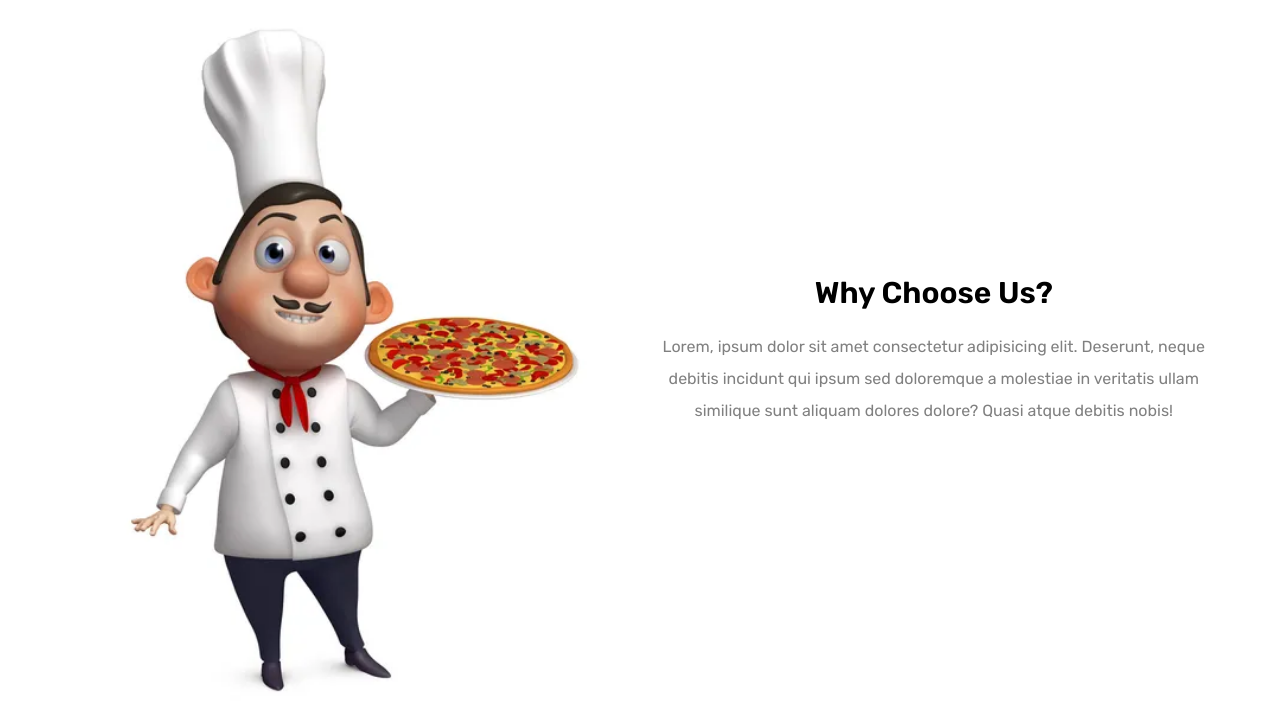
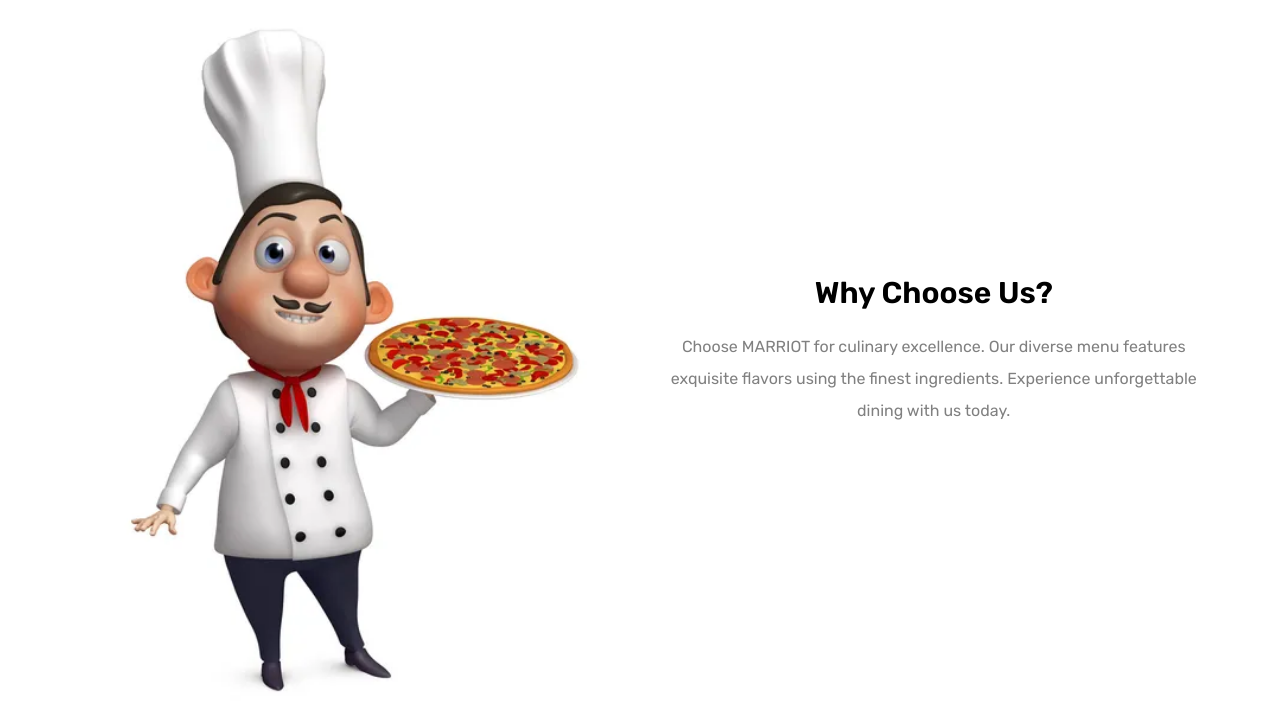
Before and after one commit to ETH-33/cw1-nehalkhatiwada, a PHP site: page /about.php in a window 1280 px wide. Shown: the part 292-1001 px from the top of the page. Run offline with PHP 8.4, Linux system fonts and the light colour scheme; data that the repository does not hold is empty; some libraries are stand-ins or nearby versions.

Commit message:
Update about.php

```diff
--- a/about.php
+++ b/about.php
@@ -50,7 +50,7 @@ if(isset($_SESSION['user_id'])){
 
       <div class="content">
          <h3>why choose us?</h3>
-         <p>Lorem, ipsum dolor sit amet consectetur adipisicing elit. Deserunt, neque debitis incidunt qui ipsum sed doloremque a molestiae in veritatis ullam similique sunt aliquam dolores dolore? Quasi atque debitis nobis!</p>
+         <p>Choose MARRIOT for culinary excellence. Our diverse menu features exquisite flavors using the finest ingredients. Experience unforgettable dining with us today.</p>
 
       </div>
 
```
